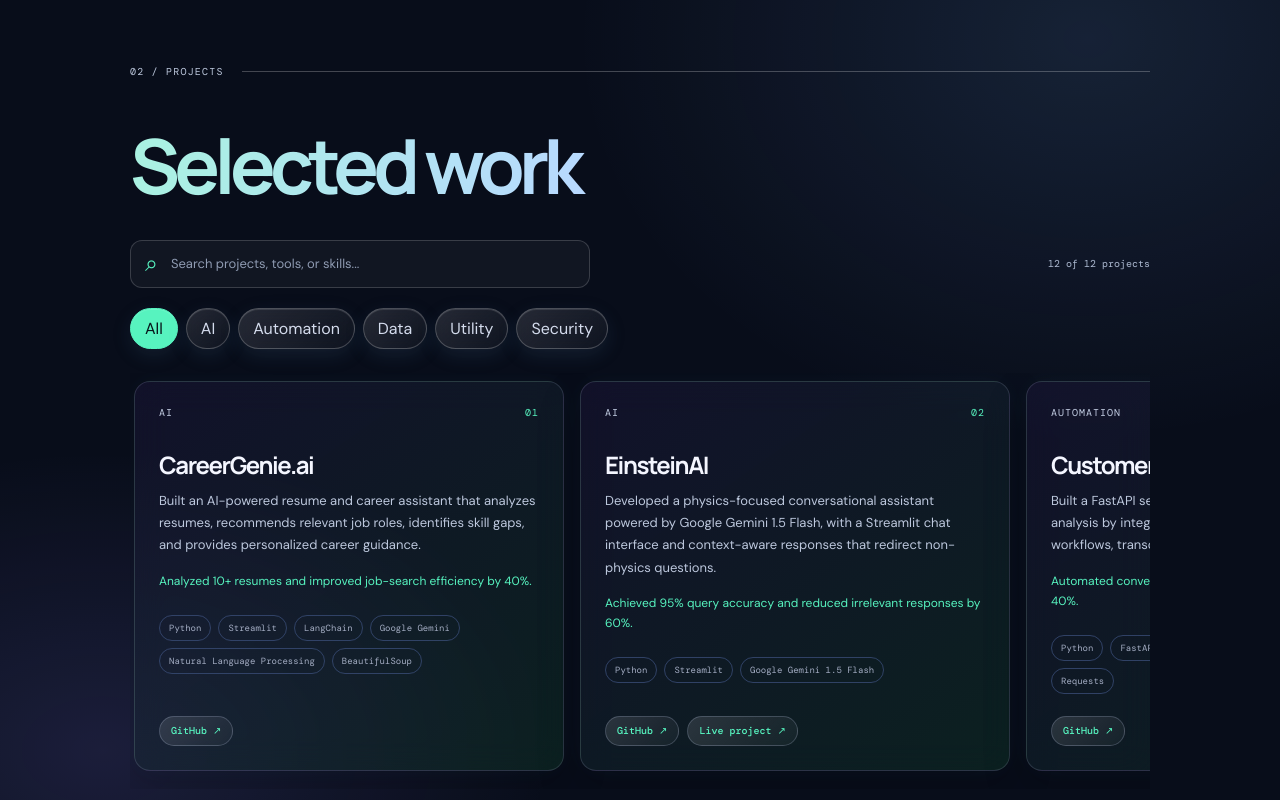
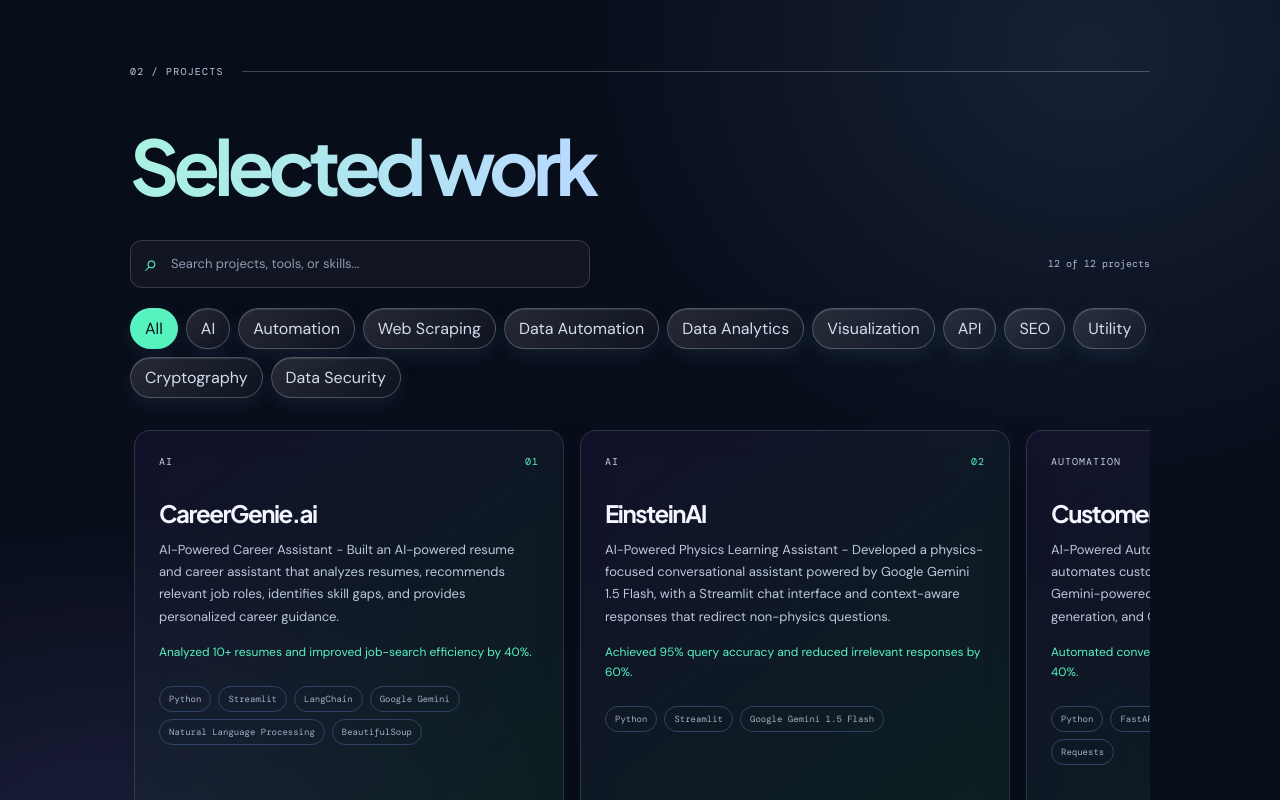
Before and after one commit to Srish0218/My_Portfolio, a React (Vite) app in the folder frontend/: page / in a window 1280 px wide. Shown: the part 1800-2600 px from the top of the page. Built offline with nearby package versions, Linux system fonts and the light colour scheme.

Commit message:
29 Sept 2026 Commit

```diff
--- a/frontend/public/portfolio.json
+++ b/frontend/public/portfolio.json
@@ -45,7 +45,7 @@
     {
   "title": "CareerGenie.ai",
   "type": "AI",
-  "description": "Built an AI-powered resume and career assistant that analyzes resumes, recommends relevant job roles, identifies skill gaps, and provides personalized career guidance.",
+  "description": "AI-Powered Career Assistant - Built an AI-powered resume and career assistant that analyzes resumes, recommends relevant job roles, identifies skill gaps, and provides personalized career guidance.",
   "result": "Analyzed 10+ resumes and improved job-search efficiency by 40%.",
   "tools": [
     "Python",
@@ -62,7 +62,7 @@
     {
   "title": "EinsteinAI",
   "type": "AI",
-  "description": "Developed a physics-focused conversational assistant powered by Google Gemini 1.5 Flash, with a Streamlit chat interface and context-aware responses that redirect non-physics questions.",
+  "description": "AI-Powered Physics Learning Assistant - Developed a physics-focused conversational assistant powered by Google Gemini 1.5 Flash, with a Streamlit chat interface and context-aware responses that redirect non-physics questions.",
   "result": "Achieved 95% query accuracy and reduced irrelevant responses by 60%.",
   "tools": [
     "Python",
@@ -75,8 +75,8 @@
 },
     {
   "title": "Customer Experience Insights API",
-  "type": "Automation",
-  "description": "Built a FastAPI service that automates customer conversation analysis by integrating Gemini-powered insights with SQL data workflows, transcript generation, and OpsGuru reporting.",
+  "type": ["Automation","AI"],
+  "description": "AI-Powered Automation - Built a FastAPI service that automates customer conversation analysis by integrating Gemini-powered insights with SQL data workflows, transcript generation, and OpsGuru reporting.",
   "result": "Automated conversational insights and improved audit accuracy by 40%.",
   "tools": [
     "Python",
@@ -93,13 +93,14 @@
     {
   "title": "TweetVibeTracker",
   "type": "AI",
-      "description": "A Streamlit app that uses a TensorFlow deep-learning model to analyze single sentences, multi-line text, and uploaded CSV or Excel files for sentiment.",
+  "description": "AI-Powered Sentiment Analysis - Developed a Streamlit app that uses a TensorFlow deep-learning model to analyze sentiment in single sentences, multi-line text, and uploaded CSV or Excel files. Supports batch processing with downloadable results.",
+  "result": "Enabled sentiment analysis across individual text and uploaded datasets, with predictions added directly to processed files.",
   "tools": [
     "Python",
     "TensorFlow",
     "Streamlit",
     "Pandas",
-        "NLP"
+    "Natural Language Processing"
   ],
   "githubUrl": "https://github.com/Srish0218/TweetVibeTracker",
   "liveUrl": "https://tweetvibetracker-srish0218.streamlit.app/",
@@ -107,8 +108,9 @@
 },
     {
   "title": "DataScaperX",
-      "type": "Automation",
-      "description": "A Streamlit web-scraping tool for collecting product, article, and course information from Flipkart, GeeksforGeeks, and Coursera, with optional email notifications.",
+  "type": ["Web Scraping", "Data Automation"],
+  "description": "Built a Streamlit web scraping tool that extracts product details from Flipkart, articles from GeeksForGeeks, and course information from Coursera. Includes optional email notifications for significant data changes.",
+  "result": "Automated data collection across e-commerce, educational, and course websites through a single user-friendly interface.",
   "tools": [
     "Python",
     "Streamlit",
@@ -122,13 +124,15 @@
 },
     {
   "title": "ElectraPulse",
-      "type": "Data",
-      "description": "An interactive dashboard for exploring electric-vehicle adoption, geography, vehicle types, popular makes, electric ranges, and registration trends, with a registration forecast.",
+  "type": ["Data Analytics" , "Visualization"],
+  "description": "Built an interactive Streamlit dashboard to explore electric vehicle adoption, geographic distribution, vehicle types, popular makes and models, and electric range. Includes data cleaning, interactive visualizations, and forecasts based on historical registration trends.",
+  "result": "Made EV registration trends easier to explore through interactive analysis and forecasting.",
   "tools": [
     "Python",
     "Streamlit",
     "Pandas",
-        "Data Visualization"
+    "Data Visualization",
+    "Exponential Growth Curve Fitting"
   ],
   "githubUrl": "https://github.com/Srish0218/ElectraPulse",
   "liveUrl": "https://srish0218-electrapulse.streamlit.app/",
@@ -137,21 +141,25 @@
     {
   "title": "EmoEpicure",
   "type": "AI",
-      "description": "A restaurant review sentiment-analysis app for processing individual or multiple reviews and spreadsheet uploads, with visualizations of sentiment and rating trends.",
+  "description": "AI-Powered Customer Sentiment Analysis - Developed a Streamlit application for restaurant owners to analyze customer reviews using NLP and a Bag of Words model with a trained sentiment classifier. Supports individual and multi-line reviews, Excel uploads, user authentication, and visualizations of sentiment and rating trends.",
+  "result": "Enabled restaurant owners to process customer feedback and explore sentiment patterns across reviews and ratings.",
   "tools": [
     "Python",
     "Streamlit",
-        "NLP",
-        "Sentiment Analysis",
-        "Pandas"
+    "Natural Language Processing",
+    "Scikit-learn",
+    "Pandas",
+    "SQLite"
   ],
   "githubUrl": "https://github.com/Srish0218/EmoEpicure",
+  "liveUrl": null,
   "documentationPdf": null
 },
     {
   "title": "Atmospherix",
-      "type": "Data",
-      "description": "A responsive weather app for checking current conditions, viewing hourly forecasts, and comparing weather across two cities.",
+  "type": "API",
+  "description": "Weather Forecasting Web App - Developed a responsive Flask web application that provides current weather conditions, hourly forecasts, and side-by-side comparisons for cities worldwide using the OpenWeatherMap API.",
+  "result": "Made weather forecasts and city-to-city comparisons accessible through a mobile-friendly web interface.",
   "tools": [
     "Python",
     "Flask",
@@ -164,14 +172,16 @@
   "documentationPdf": null
 },
     {
-      "title": "GeeksforGeeks SEO Analysis",
-      "type": "Data",
-      "description": "A Streamlit tool that analyzes GeeksforGeeks article metadata, keywords, keyword density, and the most common words in article content.",
+  "title": "GeeksforGeeks SEO Analysis Web App",
+  "type": ["SEO" ,"Visualization"],
+  "description": "Created a Streamlit app that analyzes GeeksforGeeks articles by extracting page metadata, meta keywords, article keyword density, and frequently used words. Presents keyword distribution through interactive charts.",
+  "result": "Provides a quick, visual overview of article metadata and on-page keyword usage to support SEO analysis.",
   "tools": [
     "Python",
     "Streamlit",
     "BeautifulSoup",
     "NLTK",
+    "Pandas",
     "Data Visualization"
   ],
   "githubUrl": "https://github.com/Srish0218/GeeksforGeeks-SEO-Analysis-Web-App",
@@ -207,13 +217,16 @@
     },
     {
   "title": "CryptoGuardian",
-      "type": "Security",
-      "description": "A Streamlit utility for hashing text and files, comparing hash values with visualizations, and demonstrating password hashing and hash algorithms.",
+  "type": ["Cryptography" , "Data Security"],
+  "description": "Developed a Streamlit app for data integrity and security tasks, including hashing data with multiple algorithms, comparing hash values, and hashing passwords.",
+  "result": "Made common hashing and hash comparison operations accessible through an interactive web interface.",
   "tools": [
     "Python",
     "Streamlit",
-        "Hashlib",
-        "Data Visualization"
+    "Cryptographic Hashing",
+    "JavaScript",
+    "HTML",
+    "CSS"
   ],
   "githubUrl": "https://github.com/Srish0218/CryptoGuardian",
   "liveUrl": "https://srish0218-cryptoguardian.streamlit.app/",
--- a/frontend/src/App.css
+++ b/frontend/src/App.css
@@ -1,4 +1,4 @@
-@import url("https://fonts.googleapis.com/css2?family=DM+Mono:wght@400;500&family=DM+Sans:wght@400;500;600;700&family=Manrope:wght@400;500;600;700;800&display=swap");
+@import url("https://fonts.googleapis.com/css2?family=DM+Mono:wght@400;500&family=DM+Sans:wght@400;500;600;700&family=Plus+Jakarta+Sans:wght@400;500;600;700;800&display=swap");
 
 :root {
   font-family: "DM Sans", sans-serif;
@@ -39,7 +39,7 @@
   --list-point-color: var(--lime);
   --heading-gradient: linear-gradient(105deg, #7ab5e3 0%, #2fd5a1 32%, #6e62da 55%, #2f7a62 76%, #69d3b0 100%);
   --name-gradient: linear-gradient(105deg, #7ab5e3 0%, #2fd5a1 32%, #6e62da 55%, #2f7a62 76%, #69d3b0 100%);
-  --display: "Manrope", sans-serif;
+  --display: "Plus Jakarta Sans", sans-serif;
   --body-font: "DM Sans", sans-serif;
   --mono: "DM Mono", monospace;
 }
@@ -941,12 +941,6 @@
   transform: translateY(-5px);
   box-shadow: 0 24px 70px rgb(0 0 0 / 28%);
 }
-.achievement-description p {
-  margin: 0;
-  font: 60 15px var(--mono);
-  letter-spacing: -0.07em;
-  color: var(--muted);
-}
 
 /* Contact */
 
@@ -2269,8 +2263,8 @@
   scroll-snap-type: x mandatory;
   scroll-padding-inline: 4px;
   overscroll-behavior-inline: contain;
-  scrollbar-width: auto;
-  scrollbar-color: auto;
+  scrollbar-width: thin;
+  scrollbar-color: var(--lime) transparent;
 }
 
 @supports selector(::-webkit-scrollbar) {
--- a/frontend/src/App.jsx
+++ b/frontend/src/App.jsx
@@ -189,27 +189,39 @@
   const navigation = ui.navigation || [];
   const sections = ui.sections || {};
   const projects = profile.projects || [];
+  const getProjectTypes = (project) =>
+    (Array.isArray(project.type) ? project.type : [project.type]).filter(Boolean);
+  const collectSearchText = (value) => {
+    if (value == null) return [];
+    if (Array.isArray(value)) return value.flatMap(collectSearchText);
+    if (typeof value === "object") return Object.values(value).flatMap(collectSearchText);
+    return [String(value)];
+  };
   const experience = profile.experience || [];
   const skills = profile.skills || [];
   const education = profile.education || [];
 
   const filters = [
     "All",
-    ...new Set(projects.map((project) => project.type).filter(Boolean)),
+    ...new Set(projects.flatMap((project) => getProjectTypes(project))),
   ];
 
   const searchTerm = projectSearch.trim().toLowerCase();
 
   const visibleProjects = projects.filter((project) => {
     const matchesFilter =
-      activeFilter === "All" || project.type === activeFilter;
+      activeFilter === "All" || getProjectTypes(project).includes(activeFilter);
 
     const searchableText = [
       project.title,
-      project.type,
+      ...getProjectTypes(project),
       project.description,
       project.result,
-      ...(project.tools || []),
+      ...collectSearchText(project.tools),
+      ...collectSearchText(project.skills),
+      ...collectSearchText(project.skill),
+      ...collectSearchText(project.technologies),
+      ...collectSearchText(project.techStack),
     ]
       .filter(Boolean)
       .join(" ")
@@ -455,12 +467,15 @@
                 style={{ "--reveal-delay": `${index * 90}ms` }}
               >
                 <div className="project-card-top">
-                  <span className="project-type">{project.type}</span>
+                  {getProjectTypes(project).map((type) => (
+                    <span className="project-type" key={type}>
+                      {type}
+                    </span>
+                  ))}
                   {project.featured && (
                     <span className="project-featured">Featured</span>
                   )}
                   <span className="project-number">
-                    {/*{String(projects.length - projects.indexOf(project)).padStart(2, "0")}*/}
                     {String(index + 1).padStart(2, "0")}
                   </span>
                 </div>
@@ -583,7 +598,7 @@
 
               {profile.achievement.description && (
   <div className="achievement-description">
-    <p>{profile.achievement.description
+    {profile.achievement.description
       .split(/\n\s*\n/)
       .filter(Boolean)
       .map((block, index) => {
@@ -608,7 +623,6 @@
           </div>
         );
       })}
-    </p>
   </div>
 )}
             </article>
@@ -780,7 +794,7 @@
                   className="resume-modal-close"
                   type="button"
                   onClick={() => setResumeOpen(false)}
-                  aria-label="Close résumé preview"
+                  aria-label="Close resume preview"
                 >
                   ×
                 </button>
@@ -789,7 +803,7 @@
             <iframe
               className="resume-preview-frame"
               src={links.resume}
-              title={`${profile.name} résumé PDF`}
+              title={`${profile.name} resume PDF`}
             />
           </section>
         </div>
```
Lines whose indentation alone changed are shown as unchanged.
